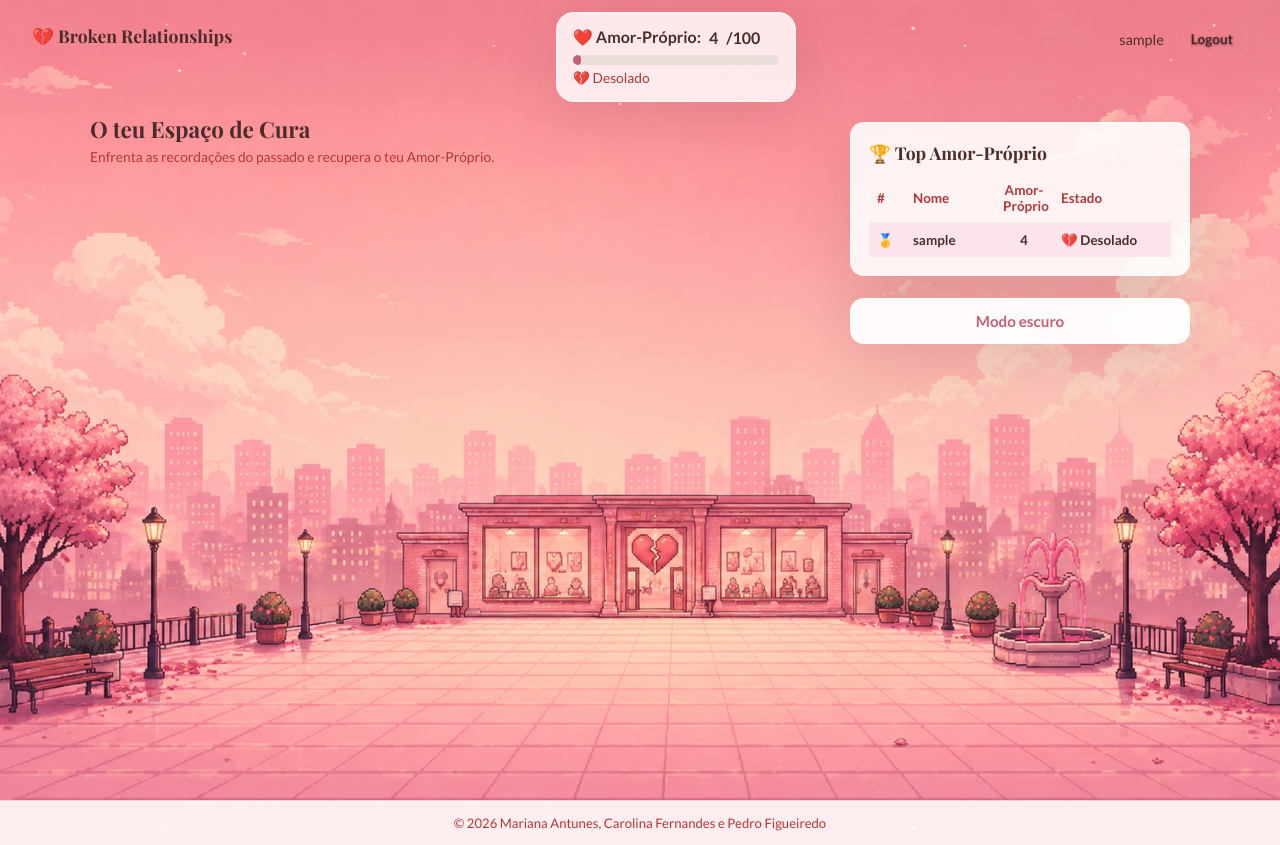
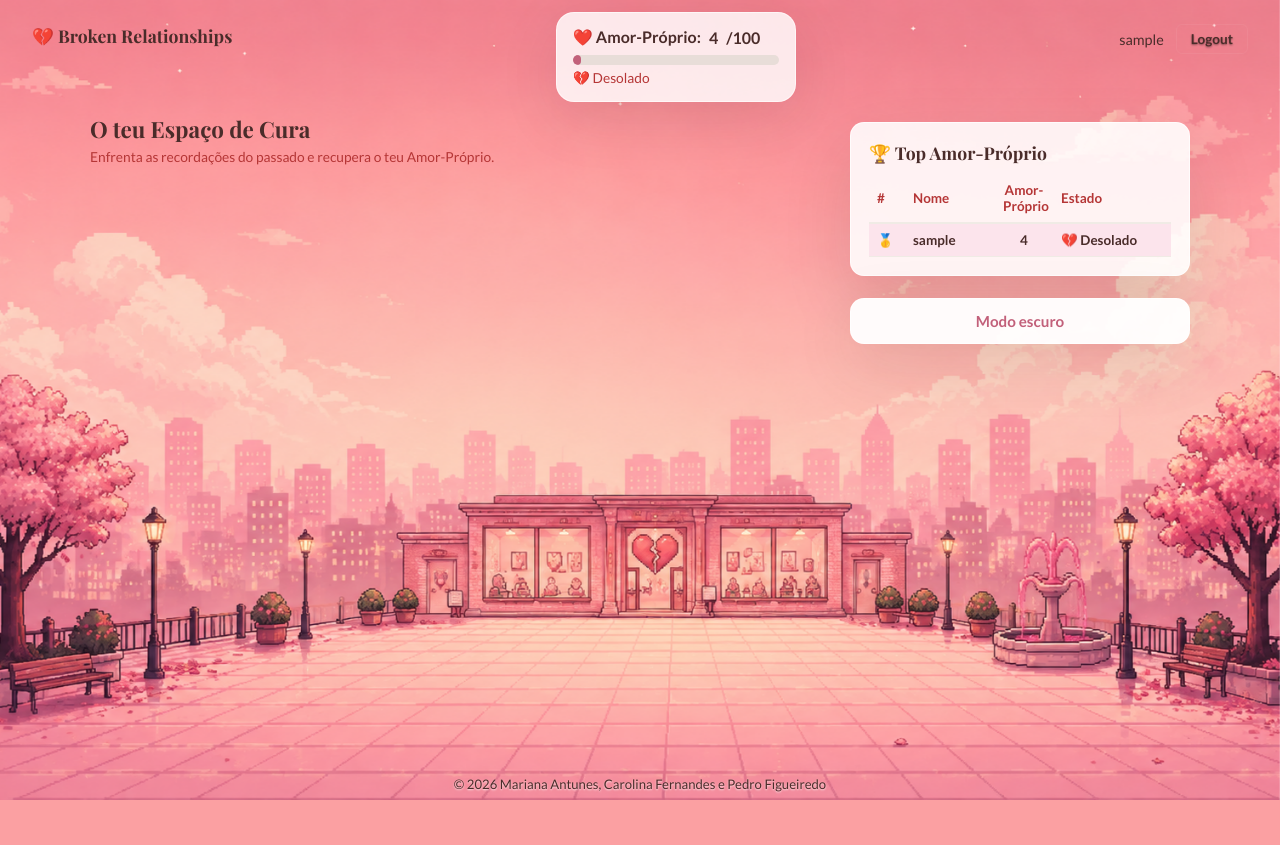
Before and after one commit to mari26006/projeto_grupo, a Flask app: page /dashboard in a window 1280 px wide. After the commit the page ends 800 px from the top, so only its background shows below. Run offline with Flask 3, Linux system fonts and the light colour scheme; the visitor is signed in with stand-in values (Sample User, id 1); data comes from the database, SQL or seed files in the repository; data that the repository does not hold is empty; some web fonts are replaced.

Commit message:
rodape sem fundo branco

```diff
--- a/museum_broken_relationships/static/css/style.css
+++ b/museum_broken_relationships/static/css/style.css
@@ -43,14 +43,22 @@
 }
 
 html, body {
+    height: 100%;
     min-height: 100%;
+}
+
+html {
+    background: #fce4ec;
+    overscroll-behavior: none;
 }
 
 body {
     font-family: 'Lato', sans-serif;
     min-height: 100vh;
+    min-height: 100dvh;
     background: url("../img/fundo.jpeg") center top / cover fixed no-repeat;
     color: var(--text);
+    overscroll-behavior: none;
 }
 
 body.dark-mode {
@@ -62,16 +70,35 @@ main, #main-content {
 }
 
 .site-footer {
-    padding: 14px 20px;
-    background: rgba(255,255,255,0.86);
-    border-top: 1px solid var(--border);
-    color: var(--text-secondary);
+    position: fixed;
+    bottom: 0;
+    left: 0;
+    z-index: 150;
+    width: 100%;
+    padding: 8px 20px;
+    background: transparent;
+    color: var(--text);
     text-align: center;
     font-size: 0.82rem;
+    text-shadow: 0 1px 2px rgba(255,255,255,0.8);
+    pointer-events: none;
 }
 
 .dark-mode .site-footer {
-    background: rgba(31, 23, 27, 0.94);
+    background: transparent;
+    text-shadow: 0 1px 2px rgba(0,0,0,0.8);
+}
+
+.dashboard-page {
+    height: 100vh;
+    height: 100dvh;
+    overflow: hidden;
+}
+
+.dashboard-page #main-content {
+    height: 100%;
+    min-height: 0;
+    overflow: hidden;
 }
 
 header[role="banner"] {
@@ -1039,6 +1066,11 @@ body.dark-mode .modal {
    =========================== */
 
 @media (max-width: 900px) {
+    .dashboard-page {
+        height: 100vh;
+        height: 100dvh;
+        overflow: hidden;
+    }
     .dashboard {
         grid-template-columns: 1fr;
         padding: 16px;
```
